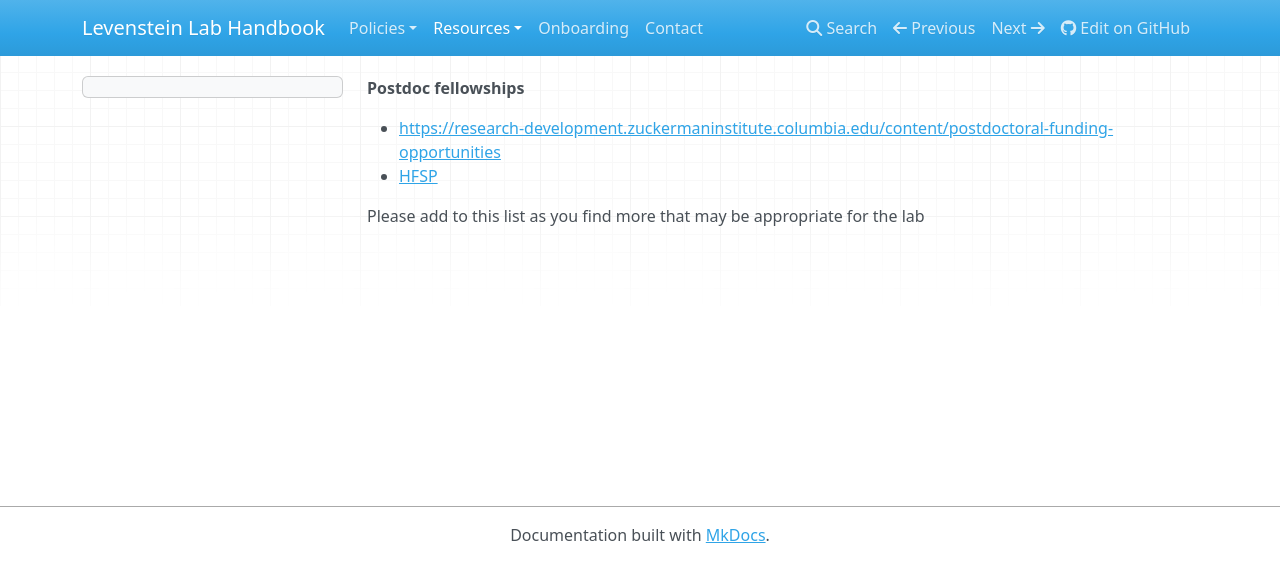
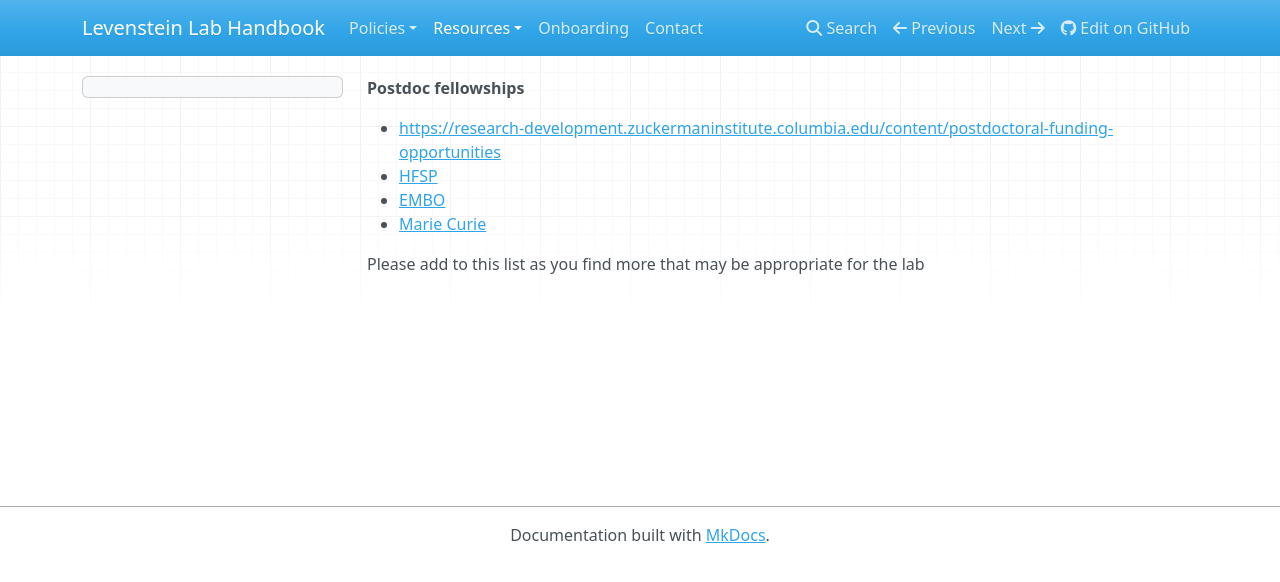
Before and after one commit to LevensteinLab/Lab-Handbook, an MkDocs documentation site: the page built from docs/Resources/funding.md, in a window 1280 px wide. Shown: the top 582 px of the page. Built offline with MkDocs 1.6.1, drawn with Linux system fonts in a browser that asks for light colours; nearby versions of some CDN libraries.

Commit message:
Add EMBO and Marie Curie funding links

```diff
--- a/docs/Resources/funding.md
+++ b/docs/Resources/funding.md
@@ -2,5 +2,7 @@
 
 - [https://research-development.zuckermaninstitute.columbia.edu/content/postdoctoral-funding-opportunities](https://research-development.zuckermaninstitute.columbia.edu/content/postdoctoral-funding-opportunities)
 - [HFSP](https://www.hfsp.org/funding/hfsp-funding/research-grants)
+- [EMBO](https://www.embo.org/funding/fellowships-grants-and-career-support/postdoctoral-fellowships/)
+- [Marie Curie](https://marie-sklodowska-curie-actions.ec.europa.eu/actions/postdoctoral-fellowships)
 
 Please add to this list as you find more that may be appropriate for the lab
```
